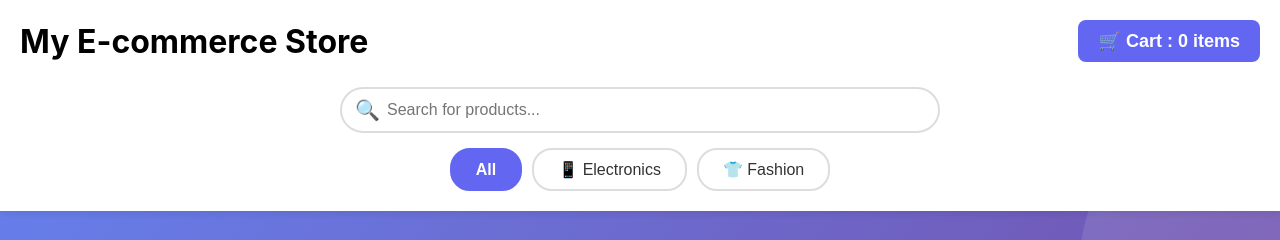
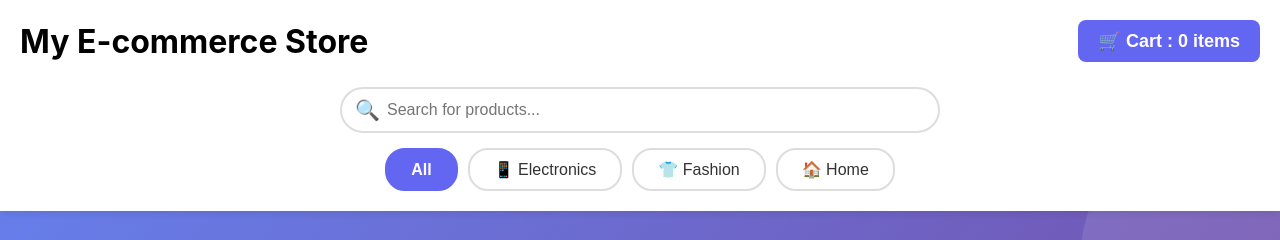
Before and after one commit to Yashas-webdev/my-ecommerce-store, a React (Vite) app: page / in a window 1280 px wide. Shown: the top 240 px of the page. Built offline with nearby package versions, Linux system fonts and the light colour scheme.

Commit message:
resolve the home button position issue

```diff
--- a/src/App.jsx
+++ b/src/App.jsx
@@ -287,8 +287,26 @@ const addToCart = (product) => {
         >
           👕 Fashion
         </button>
-      </div>
 
+
+      {/* HOME Button */}
+      <button
+  onClick={() => setSelectedCategory('Home')}
+  style={{
+    padding: '10px 24px',
+    border: selectedCategory === 'Home' ? '2px solid #6366f1' : '2px solid #ddd',
+    borderRadius: '20px',
+    backgroundColor: selectedCategory === 'Home' ? '#6366f1' : 'white',
+    color: selectedCategory === 'Home' ? 'white' : '#333',
+    fontSize: '16px',
+    fontWeight: selectedCategory === 'Home' ? 'bold' : 'normal',
+    cursor: 'pointer',
+    transition: 'all 0.2s'
+  }}
+>
+  🏠 Home
+</button>
+ </div>
     </div>
     {/* END STICKY HEADER */}
 
```
